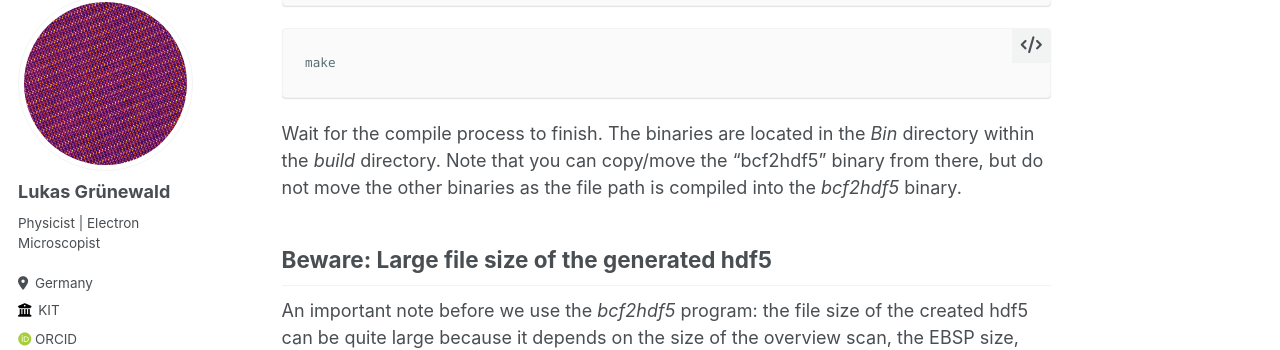
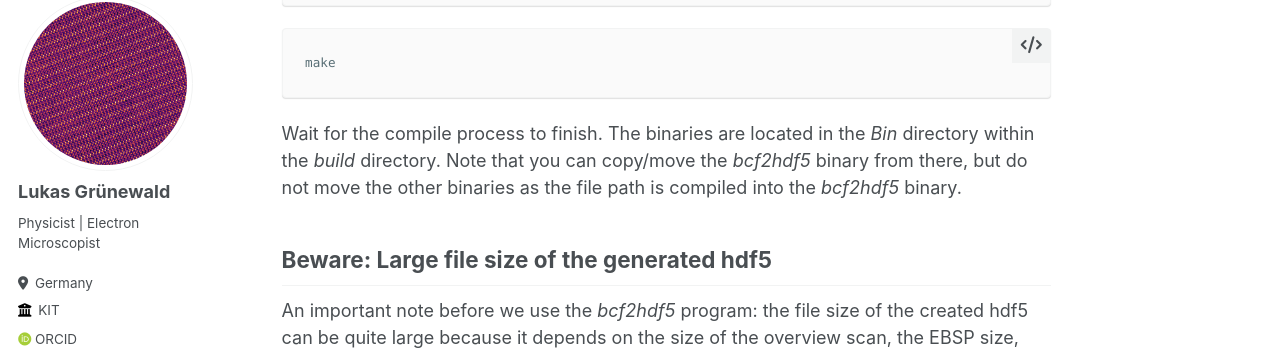
Before and after one commit to lukmuk/lukmuk.github.io, a Jekyll site: the page built from _posts/2024-05-29-blog-ebsd-bcf.md, in a window 1280 px wide and 900 px high, scrolled down 3094 px. Shown: the part 110-460 px from the top of the window. Built offline with Jekyll 4.4.1, drawn with Linux system fonts in a browser that asks for light colours; some web fonts are replaced; some of the changed text lies outside the part shown.

````diff
--- a/_posts/2024-05-29-blog-ebsd-bcf.md
+++ b/_posts/2024-05-29-blog-ebsd-bcf.md
@@ -21,7 +21,7 @@ An electron backscatter pattern (EBSP) forms from the coherently scattered backs
 Many analyses can be conducted from the information-rich dataset. However, one may be limited by the (non state-of-the-art) processing options in the vendor software because the acquired data is often saved in a vendor-specific format.
 In addition, documentation of the processing steps for GUI-based vendor software is not optimal compared to code-based analyses, hindering scientific reproducibility.
 
-Bruker offers EBSD systems and their EBSD data can be saved as a bcf file, similar to their energy-dispersive x-ray spectroscopy (EDS) data. While for the latter the data can be read using [RosettaSciIO](https://hyperspy.org/rosettasciio/), the EBSD data format is not yet supported. Still, the data (raw EBSPs and some other properties) can be extracted using the *bcf2hdf5* program from the *BCFTools* repository developed by Mike Jackson.
+Bruker offers EBSD systems and their EBSD data can be saved as a bcf file, similar to their energy-dispersive x-ray spectroscopy (EDS) data. While for the latter the data can be read using [RosettaSciIO](https://hyperspy.org/rosettasciio/), the EBSD data format is not yet supported. Still, the data (raw EBSPs and some other properties) can be extracted using the *bcf2hdf5* program from the [*BCFTools* repository](https://github.com/BlueQuartzSoftware/BCFTools) developed by Mike Jackson.
 
 This guide shows how to compile and run the current version of *bcf2hdf5* to extract the raw EBSPs from the bcf file and convert them to an hdf5 file. This opens up the possibility to use any image processing library on the EBSPs and perform the pattern indexing with 3rd-party open-source software such as [Kikuchipy](https://kikuchipy.org/en/stable/).
 
@@ -93,7 +93,7 @@ cmake ..
 make
 ```
 
-Wait for the compile process to finish. The binaries are located in the *Bin* directory within the *build* directory. Note that you can copy/move the “bcf2hdf5” binary from there, but do not move the other binaries as the file path is compiled into the *bcf2hdf5* binary.
+Wait for the compile process to finish. The binaries are located in the *Bin* directory within the *build* directory. Note that you can copy/move the *bcf2hdf5* binary from there, but do not move the other binaries as the file path is compiled into the *bcf2hdf5* binary.
 
 Beware: Large file size of the generated hdf5
 ------
````
